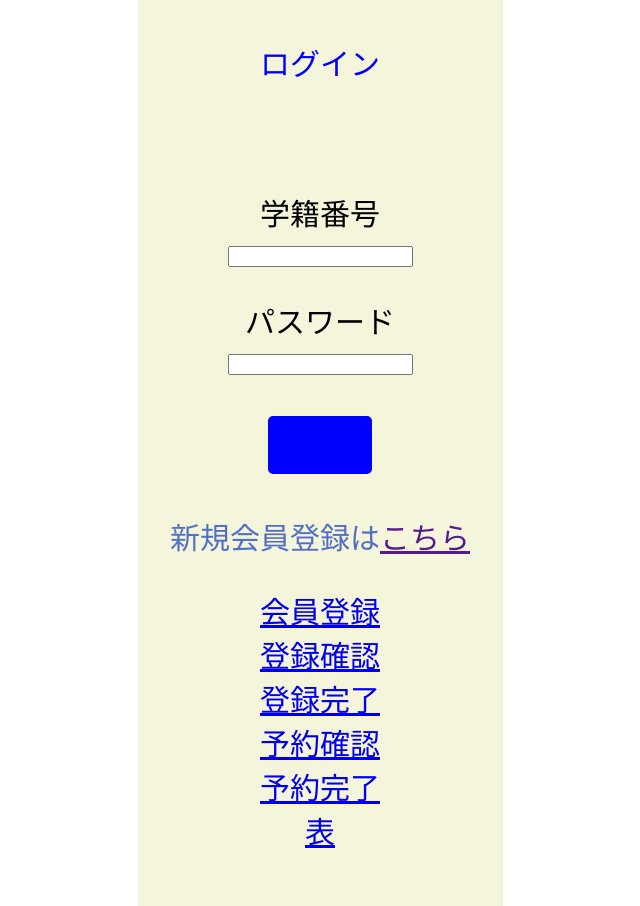
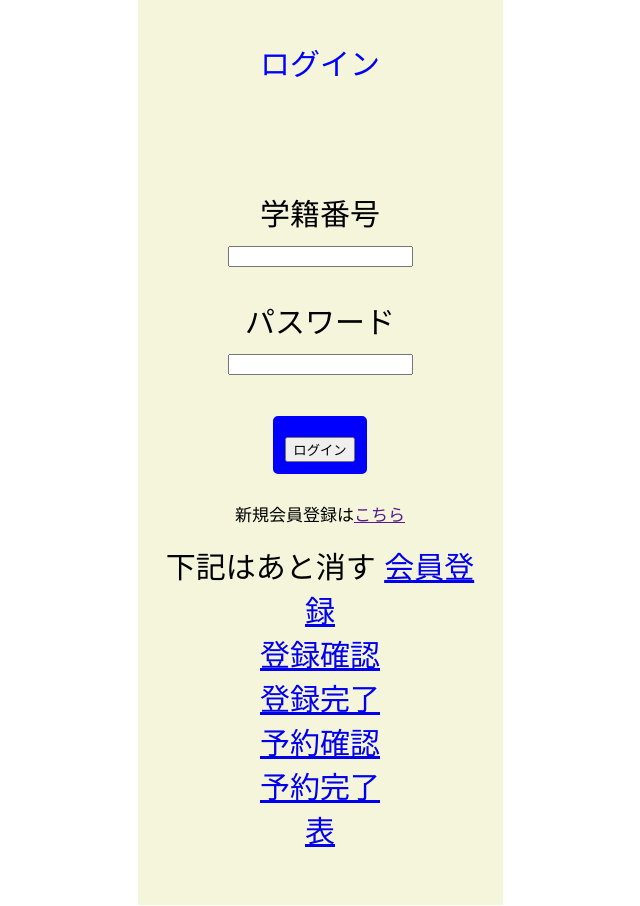
Before and after one commit to yabukilab/ogasawara-a, a PHP site: page / in a window 1280 px wide. Shown: the whole page, without its empty margins (320-960 px from the left). Run offline with PHP 8.4, Linux system fonts and the light colour scheme.

Commit message:
06/22test3

```diff
--- a/htdocs/index.php
+++ b/htdocs/index.php
@@ -15,22 +15,33 @@
 
                 <p class="login">ログイン</p>
 
-                <p class="number">学籍番号<br><input type="text" name="number">
+                <p class="number">学籍番号<br>
+                <input type="text" name="number">
                 <?php if (isset($_GET['error']) && $_GET['error'] == 'student_number'): ?>
                 <p style="color: red;">学籍番号が存在しません</p>
                 <?php endif; ?>
 
-                <p class="pass">パスワード<br><input type="password" name="pass"><br>
+                <p class="pass">パスワード<br>
+                <input type="password" name="pass"><br>
                 <?php if (isset($_GET['error']) && $_GET['error'] == 'password'): ?>
                 <p style="color: red;">パスワードが正しくありません</p>
                 <?php endif; ?>
 
                 <nav>
-                    <div class="link-container"><a href="decide.php">ログイン</a></div>
+                    <div class="link-container">
+                        <!--<a href="decide.php">-->
+                            <input type="submit" value="ログイン">
+                            <!--ログイン-->
+                        <!--</a>-->
+                    </div>
                 </nav>
+                <!--pの変更前のクラスはsignup-->
+                <!--aの変更前のクラスはlogin-->
+                <p class="s">
+                    新規会員登録は<a href="" class="kotira">こちら</a>
+                </p>
 
-                <p class="signup">新規会員登録は<a href="" class="login">こちら</a></p>
-                <!--下記はあと消す-->
+                下記はあと消す
                 <a href="02sinup.php">会員登録</a><br>
                 <a href="03kakunin.php">登録確認</a><br>
                 <a href="04.php">登録完了</a><br>
```
